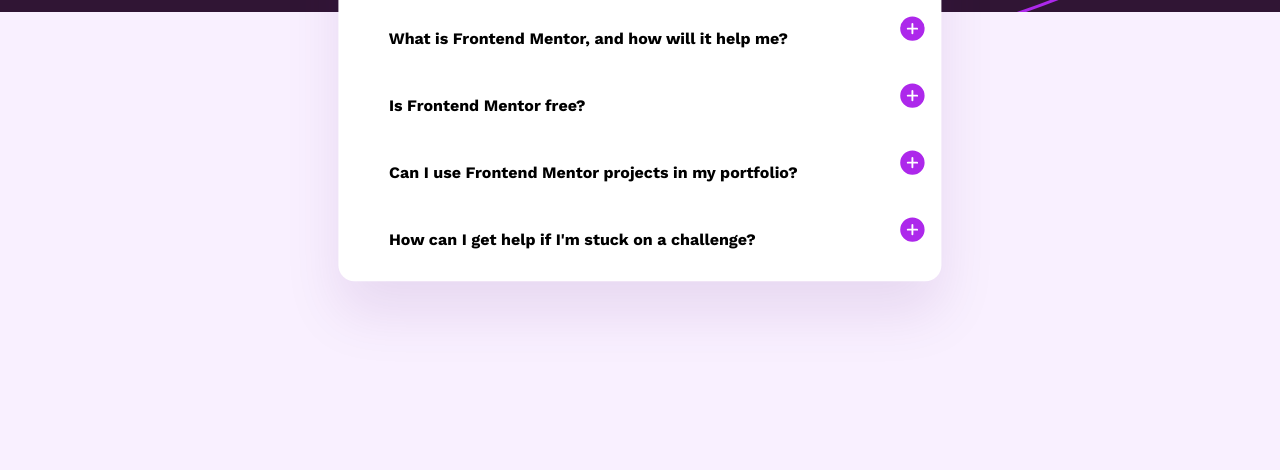
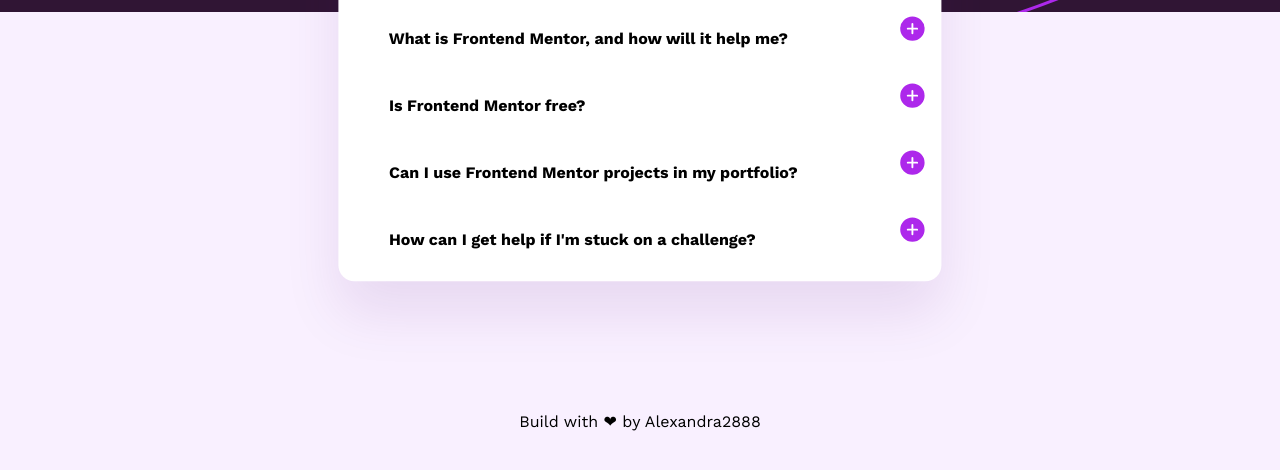
Before and after one commit to Alexandra2888/FEM-challenges-Newbie, a plain HTML site: page Newbie/FAQ-accordion/index.html in a window 1280 px wide. Shown: the part 228-698 px from the top of the page. Drawn offline with nearby package versions, Linux system fonts and the light colour scheme.

Commit message:
add footer & fix readme.md

```diff
--- a/Newbie/FAQ-accordion/css/style.css
+++ b/Newbie/FAQ-accordion/css/style.css
@@ -115,3 +115,11 @@
         width: 100%;
     }
 }
+
+
+footer {
+    display: flex;
+    justify-content: center;
+    position: relative;
+    top: 50%;
+}
--- a/Newbie/FAQ-accordion/index.html
+++ b/Newbie/FAQ-accordion/index.html
@@ -49,5 +49,6 @@
 </details>
 </section>
     </main>
+    <footer>Build with &#10084; by Alexandra2888</footer>
   </body>
 </html>
```
Also changed, not shown: Newbie/FAQ-accordion/README.md.
